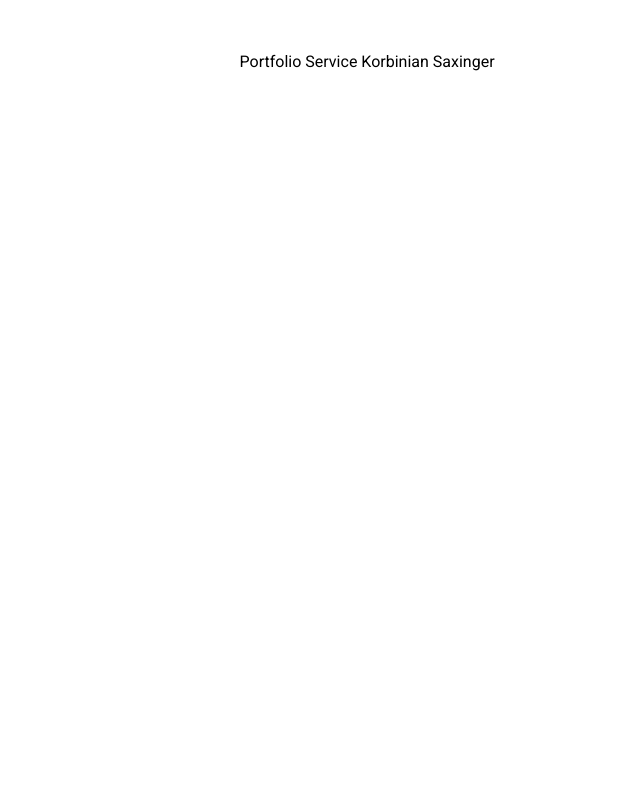
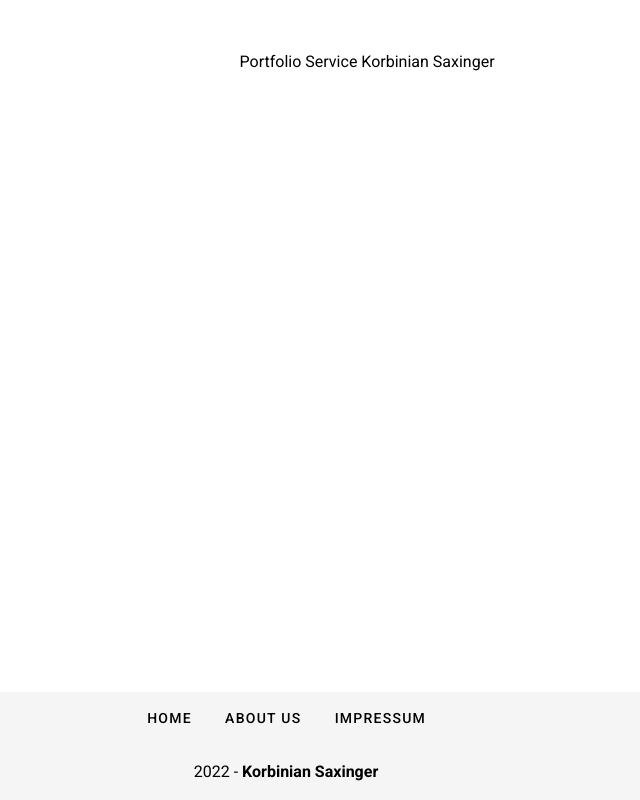
Before and after one commit to KorbinianSaxinger/Abschlussprojekt_2022_Portfolioservice, a Vue app in the folder abschluss_projekt/: page / in a window 1280 px wide. Shown: the whole page, without its empty margins (354-994 px from the left). Built offline with nearby package versions, Linux system fonts and the light colour scheme.

Commit message:
created footer

```diff
--- a/abschluss_projekt/src/components/dashboard.vue
+++ b/abschluss_projekt/src/components/dashboard.vue
@@ -1,14 +1,17 @@
 <template>
     <div>
         <app-header/>
+        <app-footer/>
     </div>
 </template>
 
 <script>
   import AppHeader from "@/components/header";
+  import AppFooter from "@/components/footer";
   export default {
     name: 'dash-board',
     components: {
+      AppFooter,
       AppHeader,
     },
 
--- /dev/null
+++ b/abschluss_projekt/src/components/footer.vue
@@ -0,0 +1,56 @@
+<template>
+    <div class="footer">
+        <v-footer
+            padless
+            fixed
+        >
+            <v-row
+                justify="center"
+                no-gutters
+            >
+                <v-btn
+                    v-for="link in links"
+                    :key="link"
+                    color="black"
+                    text
+                    rounded
+                    class="my-2"
+                    @click="redirect(link)"
+                >
+                  {{ link }}
+                </v-btn>
+                <v-col
+                    class="py-4 text-center black--text"
+                    cols="12"
+                >
+                  {{ new Date().getFullYear() }} - <strong> Korbinian Saxinger </strong>
+                </v-col>
+            </v-row>
+        </v-footer>
+    </div>
+</template>
+
+<script>
+  export default {
+    name: 'app-footer',
+
+    data: () => ({
+        url: '',
+        links: [
+            'Home',
+            'About Us',
+            'Impressum'
+        ]
+    }),
+    methods: {
+        redirect(link) {
+          let url;
+          url = 'http://localhost:8080/' + link
+          window.location.href = url;
+        }
+    }
+  }
+</script>
+
+<style scoped>
+</style>
--- a/abschluss_projekt/src/components/header.vue
+++ b/abschluss_projekt/src/components/header.vue
@@ -1,5 +1,7 @@
 <template>
-  <div class="header d-flex">
+  <div
+      class="header d-flex"
+  >
       <v-img
           class="logo align-left"
           max-height="100"
```
